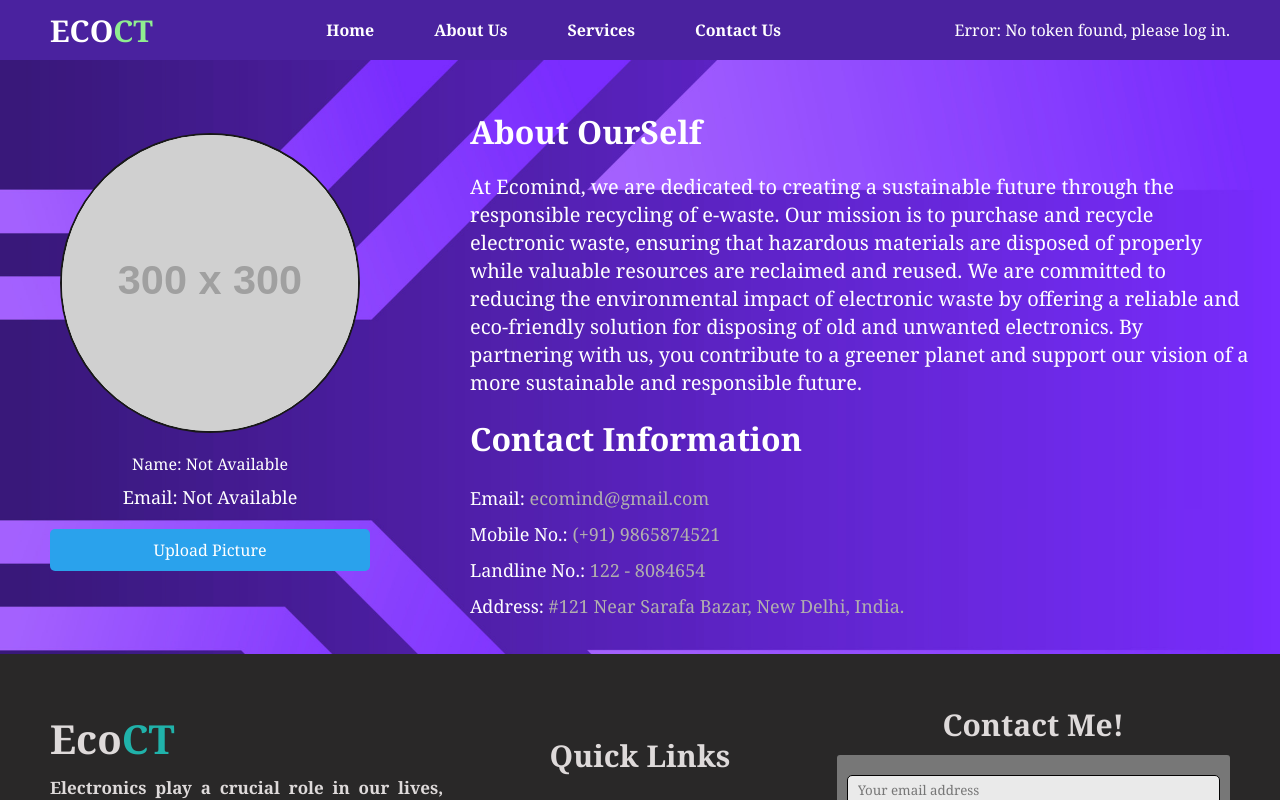
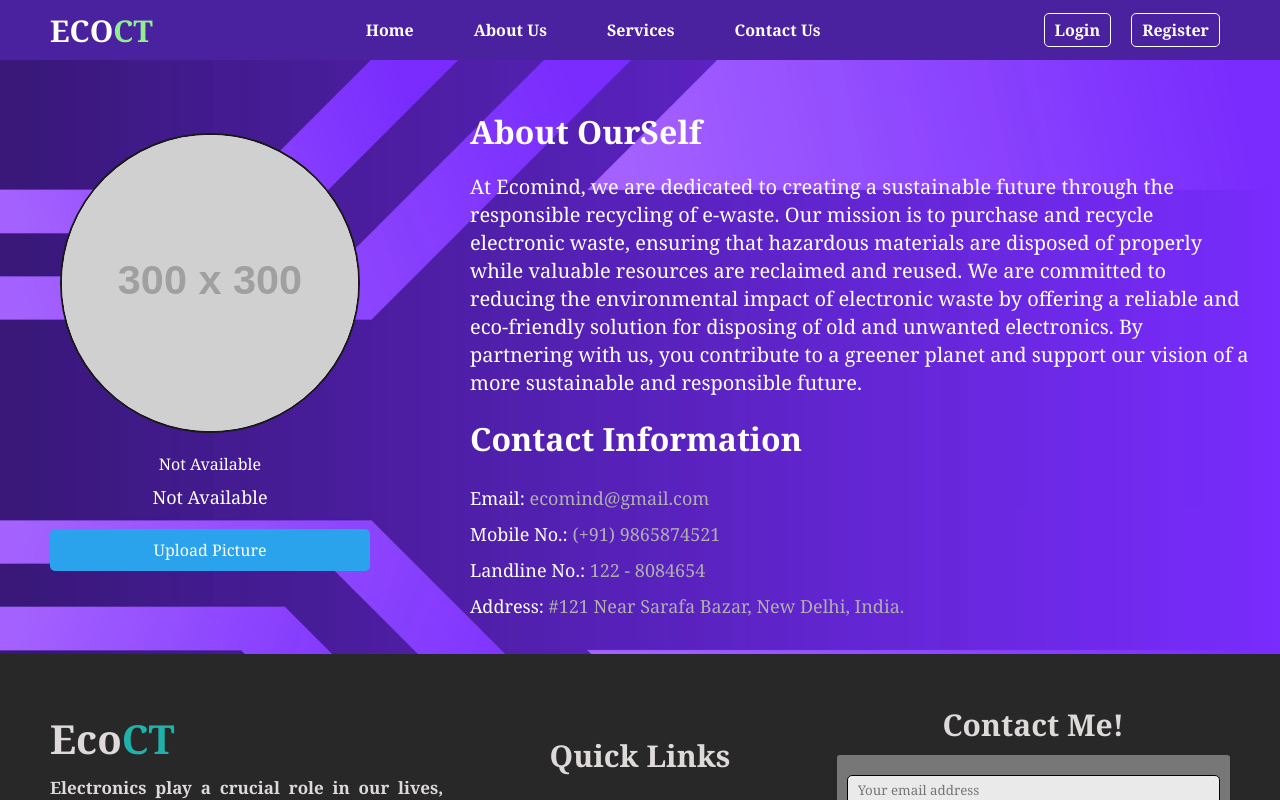
Before and after one commit to Lovish-Goyal/EcoCT, a React (Create React App) app in the folder Frontend/: page /profile in a window 1280 px wide. Shown: the top 800 px of the page. Built offline with nearby package versions, Linux system fonts and the light colour scheme.

Commit message:
fix bugs

```diff
--- a/Frontend/src/components/navbar/navbar.jsx
+++ b/Frontend/src/components/navbar/navbar.jsx
@@ -5,18 +5,17 @@ import { FontAwesomeIcon } from '@fortawesome/react-fontawesome';
 import { faUserCircle } from '@fortawesome/free-solid-svg-icons';
 
 function NavBar() {
+  const [isLoggedIn, setIsLoggedIn] = useState(false);
   const [profileData, setProfileData] = useState(null);
-  const [error, setError] = useState(null);
-  const [loading, setLoading] = useState(true);
 
   useEffect(() => {
+    const token = localStorage.getItem("token");
+
+    if (token) {
+      setIsLoggedIn(true);
+
       const fetchProfileData = async () => {
         try {
-        const token = localStorage.getItem("token");
-        if (!token) {
-          throw new Error("No token found, please log in.");
-        }
-
           const response = await fetch("http://localhost:8080/profile", {
             method: "POST",
             headers: {
@@ -25,20 +24,22 @@ function NavBar() {
             },
           });
 
-        if (!response.ok) {
-          throw new Error("Error fetching profile data");
-        }
-
+          if (response.ok) {
             const data = await response.json();
             setProfileData(data);
-      } catch (err) {
-        setError(err.message);
-      } finally {
-        setLoading(false);
+          } else {
+            setIsLoggedIn(false); // Token might be invalid, so log out the user.
+            localStorage.removeItem("token");
+          }
+        } catch (error) {
+          console.error("Error fetching profile:", error);
         }
       };
 
       fetchProfileData();
+    } else {
+      setIsLoggedIn(false);
+    }
   }, []);
 
   return (
@@ -53,25 +54,17 @@ function NavBar() {
         <Link to="/contact">Contact Us</Link>
       </div>
       <div className={styles.auth}>
-        {loading ? (
-          <div>Loading...</div>
-        ) : error ? (
-          <div>Error: {error}</div>
-        ) : profileData ? (
+        {isLoggedIn ? (
           <div className={styles.profile}>
             <Link to="/profile">
               <FontAwesomeIcon icon={faUserCircle} className={styles.userIcon} />
-              <span className={styles.profileLink}>{profileData.authData?.username || 'User'}</span>
+              <span className={styles.profileLink}>{profileData?.authData?.username || "User"}</span>
             </Link>
           </div>
         ) : (
           <>
-            <Link to="/login">
-              <div className={styles.login}>Login</div>
-            </Link>
-            <Link to="/register">
-              <div className={styles.login}>Register</div>
-            </Link>
+            <Link to="/login" className={styles.login}>Login</Link>
+            <Link to="/register" className={styles.login}>Register</Link>
           </>
         )}
       </div>
--- a/Frontend/src/pages/ProfilePage/ProfilePage.jsx
+++ b/Frontend/src/pages/ProfilePage/ProfilePage.jsx
@@ -77,10 +77,10 @@ function ProfilePage() {
             />
           </div>
           <div className={styles.username}>
-            Name: {profileData?.authData?.username || 'Not Available'}
+            {profileData?.authData?.username || 'Not Available'}
           </div>
           <div className={styles.email}>
-            Email: {profileData?.authData?.email || 'Not Available'}
+            {profileData?.authData?.email || 'Not Available'}
           </div>
           <button className={styles.button1} onClick={handleUpdatePicture}>
             Upload Picture
```
Lines whose indentation alone changed are shown as unchanged.
